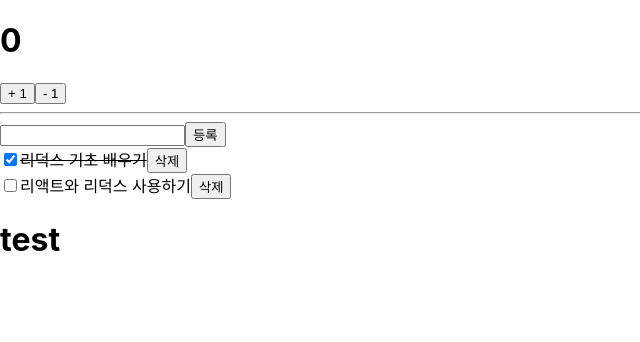
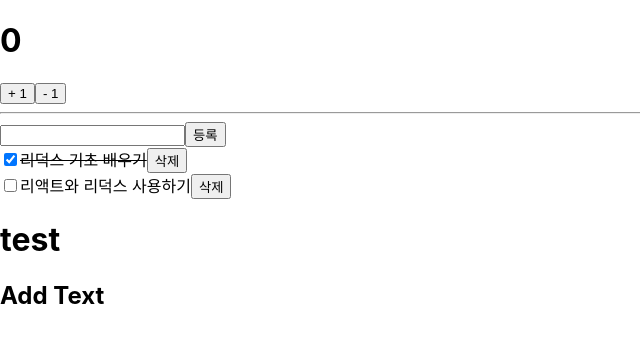
Before and after one commit to jys9049/ReduxStudy, a React (Create React App) app in the folder my-app/: page / in a window 1280 px wide. Shown: the top 342 px of the page, without its empty margins (0-640 px from the left). Built offline with nearby package versions, Linux system fonts and the light colour scheme.

Commit message:
[ CCCV-5 ] Hotfix: 메인 페이지 텍스트 추가

```diff
--- a/my-app/src/App.js
+++ b/my-app/src/App.js
@@ -10,6 +10,7 @@ function App() {
       <hr />
       <TodosContainer />
       <h1>test</h1>
+      <h2>Add Text</h2>
     </div>
   );
 }
```
